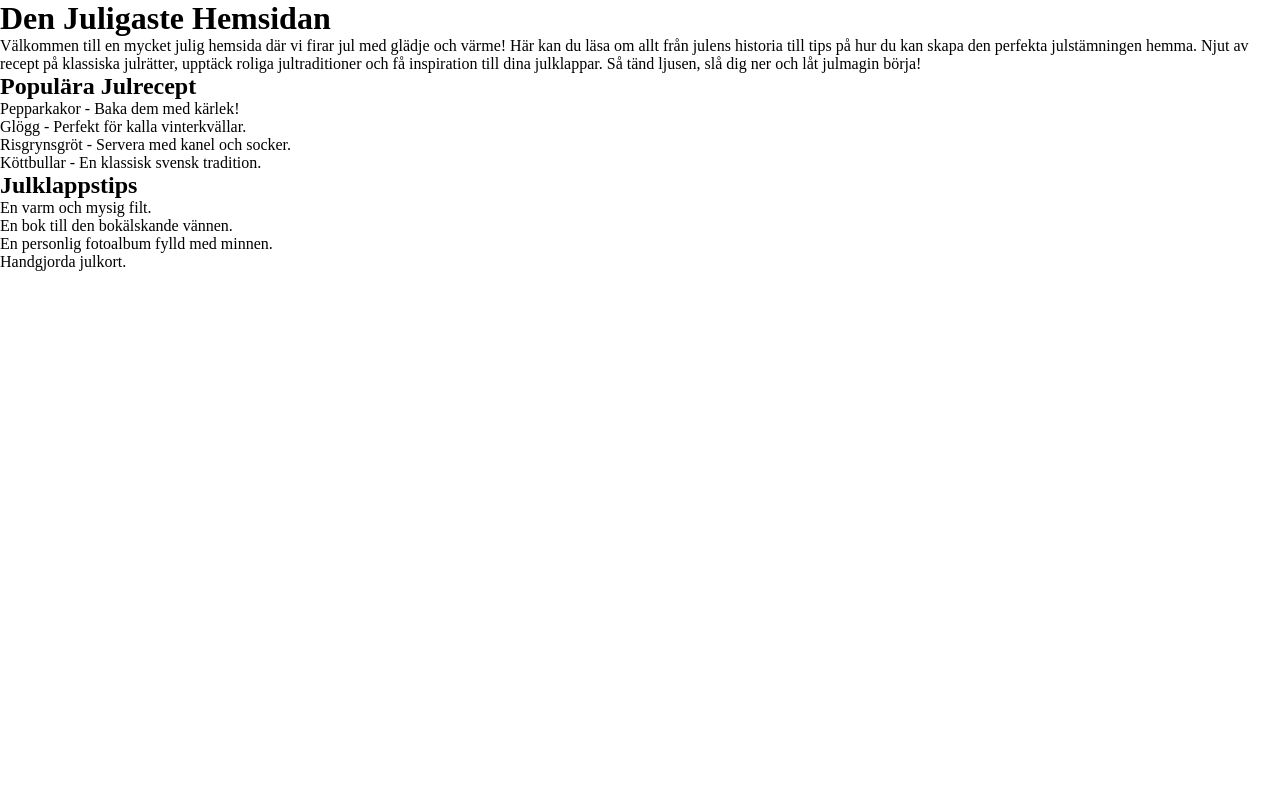
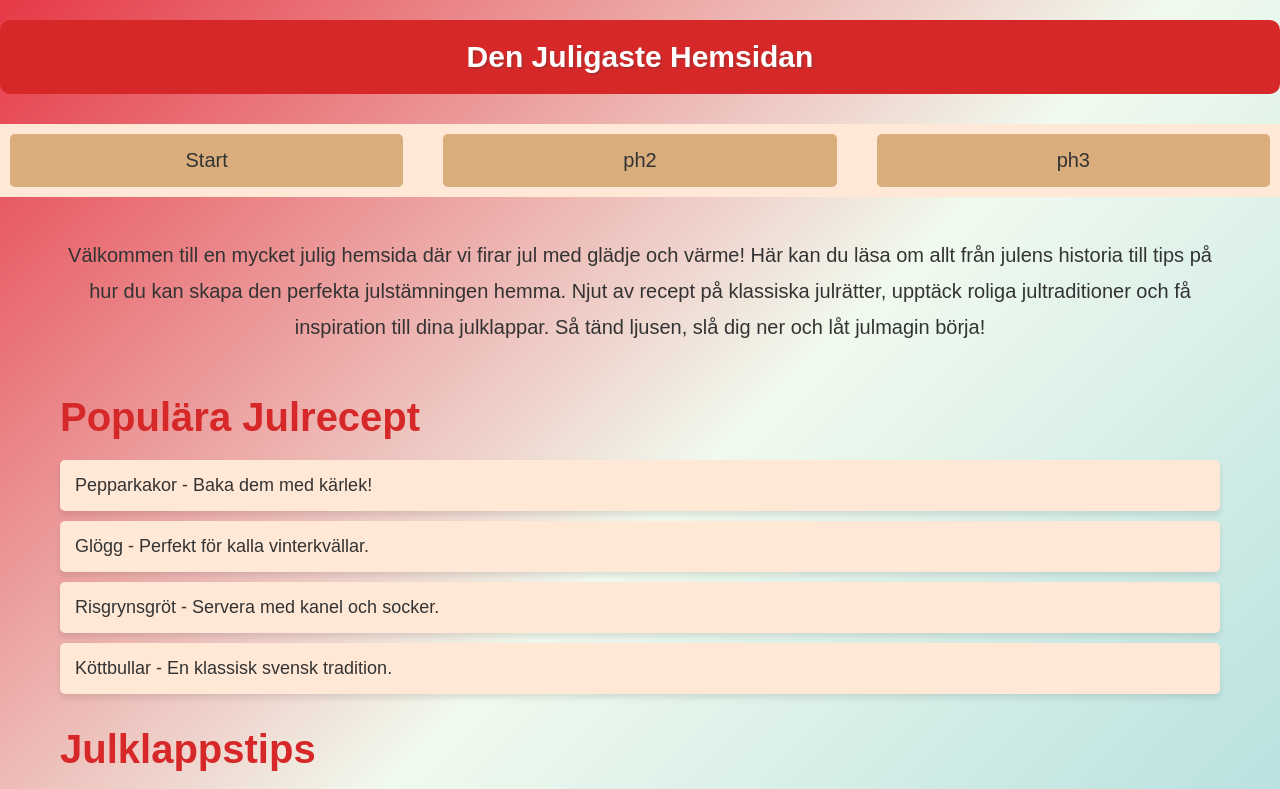
Before and after one commit to TE23B-WEUWEB01/te23b-webb1-te23b-glansholm-mathias, a plain HTML site: page kapitel-5/JulUppgift/index.html in a window 1280 px wide. Shown: the top 789 px of the page. Drawn offline with Linux system fonts and the light colour scheme.

Commit message:
jobbade på css

```diff
--- a/kapitel-5/JulUppgift/index.html
+++ b/kapitel-5/JulUppgift/index.html
@@ -9,14 +9,25 @@
 </head>
 
 <body>
+    <h1>Den Juligaste Hemsidan</h1>
+    <div class="bar">
+        <p>Start</p>
+        <p>ph2</p>
+        <p>ph3</p>
+    </div>
     <div class="kontainer">
-        <h1>Den Juligaste Hemsidan</h1>
-        <p>
-            Välkommen till en mycket julig hemsida där vi firar jul med glädje och värme! Här kan du läsa om allt från
-            julens historia till tips på hur du kan skapa den perfekta julstämningen hemma. Njut av recept på klassiska
-            julrätter, upptäck roliga jultraditioner och få inspiration till dina julklappar. Så tänd ljusen, slå dig ner
-            och låt julmagin börja!
-        </p>
+        <div class="text">
+            <p>
+                Välkommen till en mycket julig hemsida där vi firar jul med glädje och värme! Här kan du läsa om allt
+                från
+                julens historia till tips på hur du kan skapa den perfekta julstämningen hemma. Njut av recept på
+                klassiska
+                julrätter, upptäck roliga jultraditioner och få inspiration till dina julklappar. Så tänd ljusen, slå
+                dig
+                ner
+                och låt julmagin börja!
+            </p>
+        </div>
 
         <div class="julrecept">
             <h2>Populära Julrecept</h2>
@@ -26,7 +37,7 @@
                 <li>Risgrynsgröt - Servera med kanel och socker.</li>
                 <li>Köttbullar - En klassisk svensk tradition.</li>
             </ul>
-        </div   >
+        </div>
 
         <div class="jultips">
             <h2>Julklappstips</h2>
--- a/kapitel-5/JulUppgift/style.css
+++ b/kapitel-5/JulUppgift/style.css
@@ -1,19 +1,100 @@
 html {
     box-sizing: border-box;
 }
+
 *, *:before, *:after {
     box-sizing: inherit;
 }
-body, h1, h2, h3, h4, h5, h6, p, ul {
+
+body {
+    background: linear-gradient(135deg, #e63946, #f1faee, #a8dadc);
     margin: 0;
+    padding: 0;
+    font-family: 'Arial', sans-serif;
+    color: #333;
+}
+
+h1 {
+    font-size: 30px;
+    background-color: #d62828;
+    color: white;
+    text-align: center;
+    padding: 20px;
+    border-radius: 10px;
+    margin-bottom: 30px;
+    text-shadow: 2px 2px #b32d2d;
+}
+
+.bar {
+    display: flex;
+    background-color: #ffe8d6;
+    justify-content: center;
+    padding: 10px 0;
+    gap: 20px;
+}
+
+.bar p {
+    text-align: center;
+    font-size: 20px;
+    flex: 1;
+    background-color: #d9ad7c;
+    padding: 15px;
+    margin: 0 10px;
+    border-radius: 5px;
+    cursor: pointer;
+    transition: transform 0.2s, background-color 0.3s;
+}
+
+.bar p:hover {
+    transform: scale(1.05);
+    background-color: #a9714b;
+    color: white;
+}
+
+.kontainer {
+    max-width: 1200px;
+    margin: 0 auto;
+    padding: 20px;
+}
+
+.kontainer .text {
+    margin-bottom: 50px;
+    font-size: 1.25rem;
+    line-height: 1.8;
+    text-align: center;
+}
+
+.kontainer h2 {
+    font-size: 40px;
+    color: #d62828;
+    margin-bottom: 20px;
+}
+
+.kontainer ul {
+    list-style: none;
     padding: 0;
 }
 
-.kontainer
-{
+.kontainer ul li {
+    font-size: 18px;
+    margin: 10px 0;
+    background-color: #ffe8d6;
+    padding: 15px;
+    border-radius: 5px;
+    box-shadow: 0 4px 6px rgba(0, 0, 0, 0.1);
+    transition: transform 0.2s, background-color 0.3s;
+}
 
+.kontainer ul li:hover {
+    transform: translateY(-8px);
+    background-color: #ffcdb2;
 }
-h1
-{
 
+footer {
+    text-align: center;
+    background-color: #6a994e;
+    color: white;
+    padding: 15px;
+    margin-top: 30px;
+    font-size: 1rem;
 }
```
Lines whose indentation alone changed are shown as unchanged.
